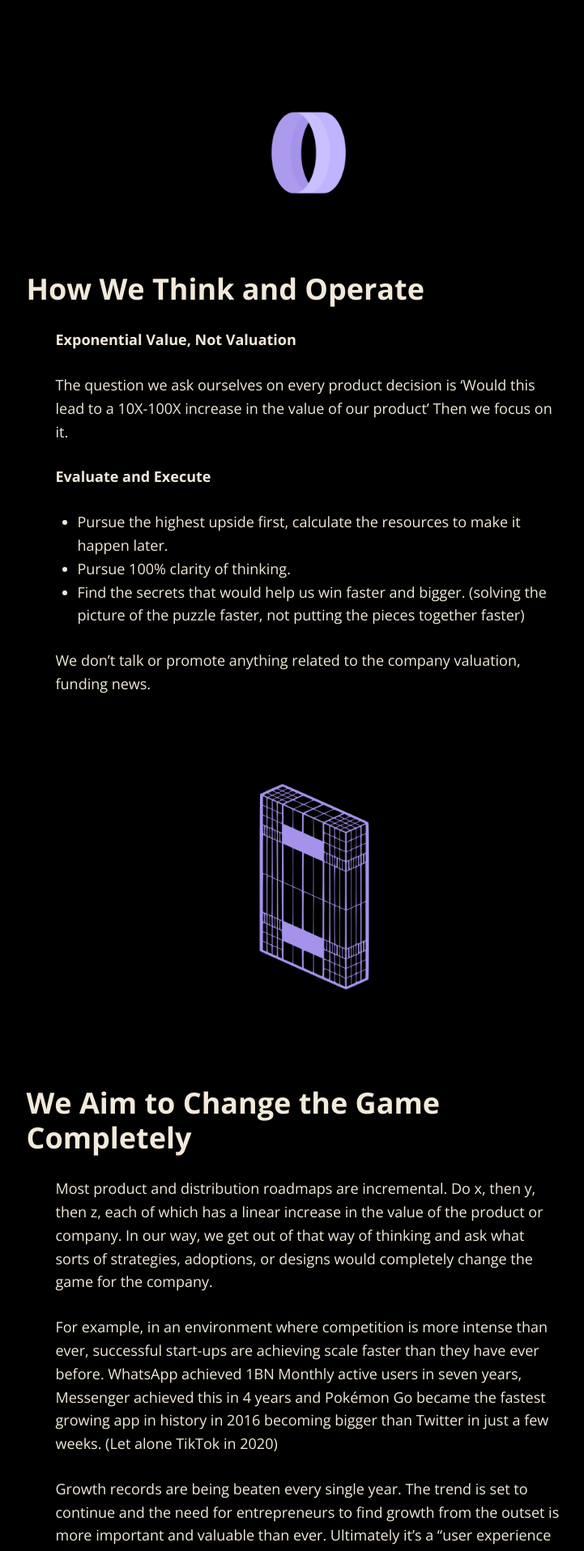
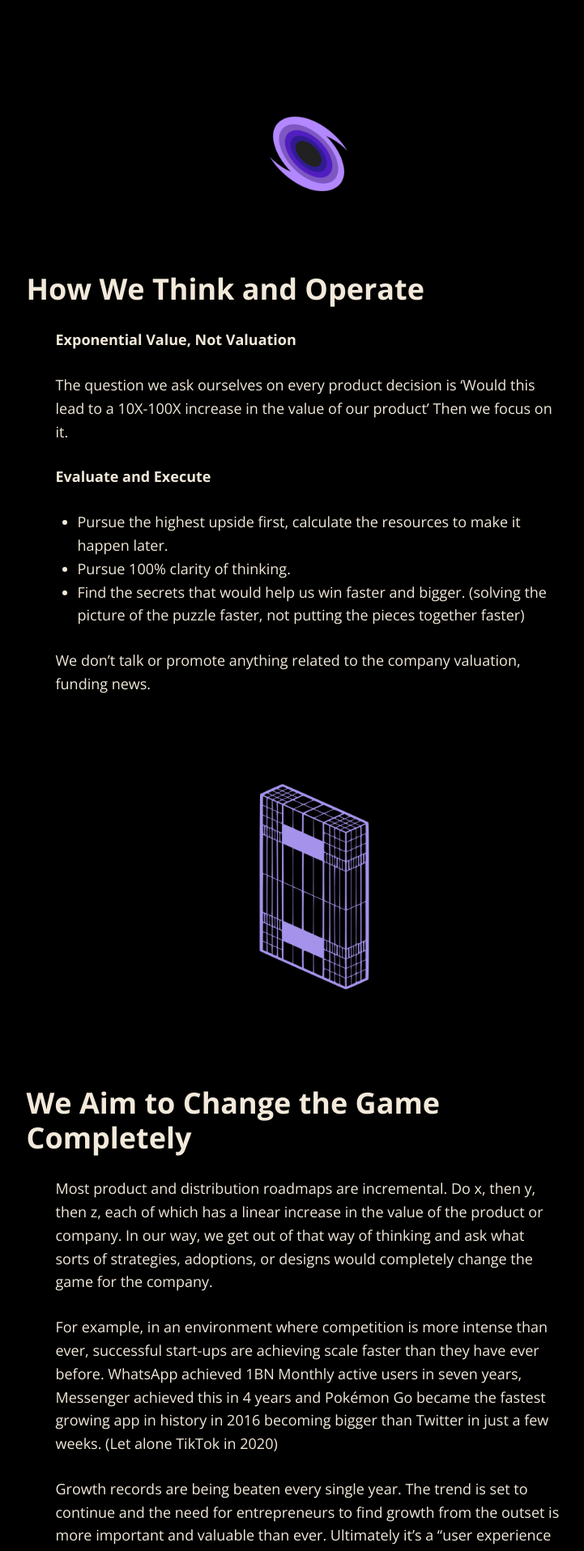
Before and after one commit to tarsmachine/tarsmachine.github.io, a Jekyll site: the page built from index.md, in a window 1280 px wide. Shown: the top 1915 px of the page at 81% size, without its empty margins (259-980 px from the left). Built offline with Jekyll 4.4.1, drawn with Linux system fonts in a browser that asks for light colours; nearby versions of some CDN libraries.

Commit message:
Update index.md

```diff
--- a/index.md
+++ b/index.md
@@ -2,7 +2,7 @@
 layout: default
 ---
 
-<img src="images/gargantua.png" alt="sample image" width="200" height="200">
+<img src="images/Gargantua.png" alt="sample image" width="200" height="200">
 
 
 
```
